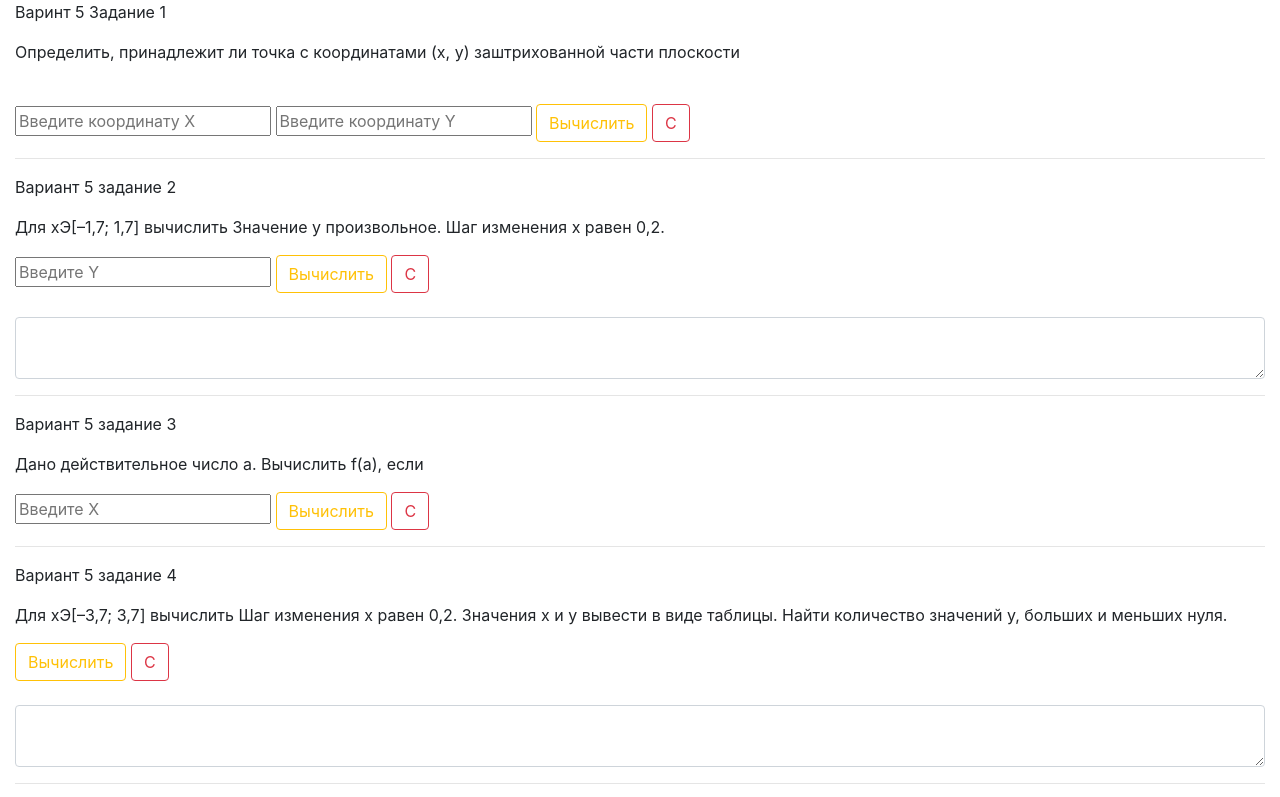
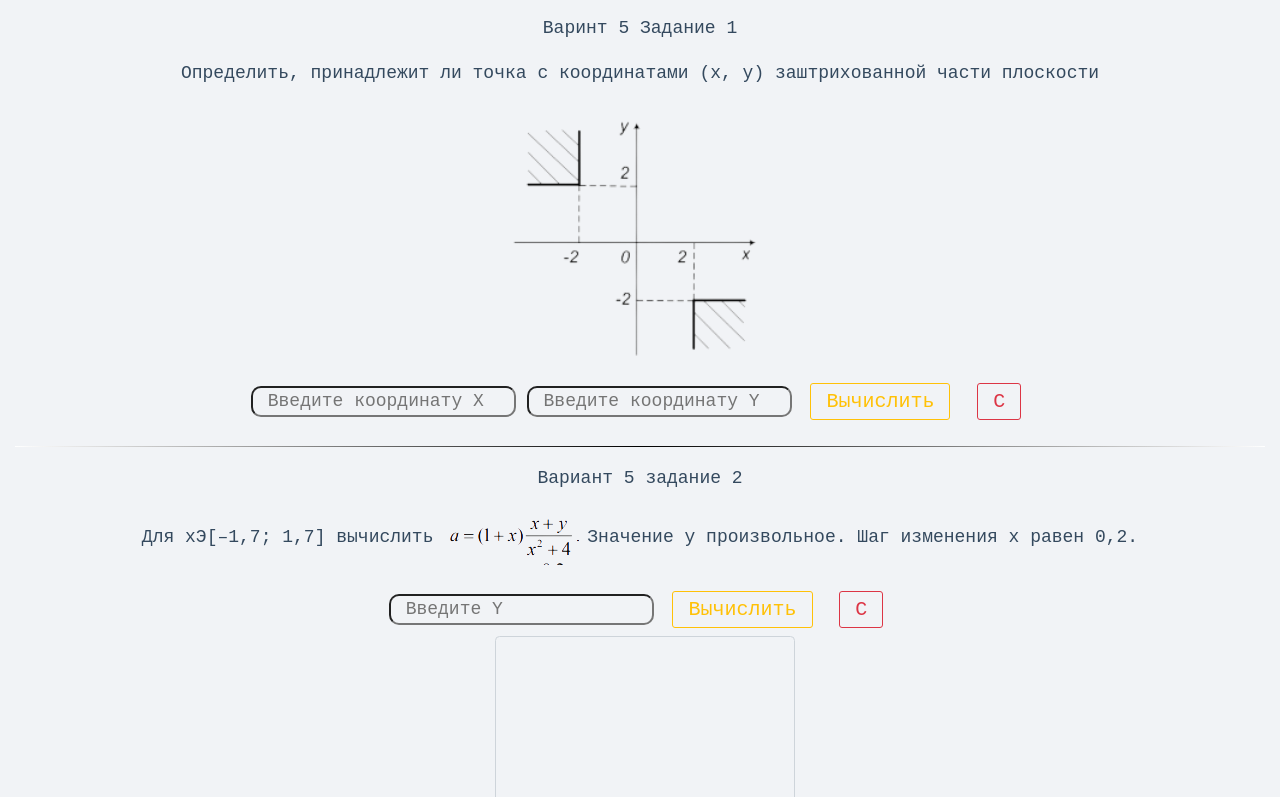
Before and after one commit to titan876/danya_lab, a plain HTML site: page js/index.html in a window 1280 px wide. Shown: the top 797 px of the page. Drawn offline with nearby package versions, Linux system fonts and the light colour scheme; the site is published under a folder, as on GitHub Pages, so addresses that start at the root find nothing.

Commit message:
Update index.html

```diff
--- a/js/index.html
+++ b/js/index.html
@@ -5,7 +5,7 @@
     <meta charset="utf-8">
     <meta name="viewport" content="width=device-width, initial-scale=1, shrink-to-fit=no">
     <link rel="stylesheet" href="https://stackpath.bootstrapcdn.com/bootstrap/4.3.1/css/bootstrap.min.css" integrity="sha384-ggOyR0iXCbMQv3Xipma34MD+dH/1fQ784/j6cY/iJTQUOhcWr7x9JvoRxT2MZw1T" crossorigin="anonymous">
-    <link rel="stylesheet" href="/main.css">
+    <link rel="stylesheet" href="main.css">
   </head>
   <body>
     <div class="container-fluid">
@@ -14,7 +14,7 @@
             <div class="zadanie">
                 <p>Варинт 5 Задание 1</p>
                 <p>Определить, принадлежит ли точка с координатами (х, у) заштрихованной части плоскости</p>
-                <img src="/img/1.PNG" alt="" class="img1" srcset=""><br>
+                <img src="img/1.PNG" alt="" class="img1" srcset=""><br>
                     <input type="text" id="kor_x" placeholder="Введите координату X">
                     <input type="text" id="kor_y" placeholder="Введите координату Y">
                     <input type="button" value="Вычислить" onclick="buttonClick()" class="btn btn-outline-warning">
@@ -23,7 +23,7 @@
             </div>
             <div class="zadanie">
                 <p>Вариант 5 задание 2</p>
-                <p>Для xЭ[–1,7; 1,7] вычислить <img src="/img/2.PNG" alt="" srcset="">Значение y произвольное. Шаг изменения x равен 0,2.</p>
+                <p>Для xЭ[–1,7; 1,7] вычислить <img src="img/2.PNG" alt="" srcset="">Значение y произвольное. Шаг изменения x равен 0,2.</p>
                 <input type="text" id="z2_y" placeholder="Введите Y">
                 <input type="button" value="Вычислить" onclick="zadanie2()" class="btn btn-outline-warning">
                 <input type="button" value="C" onclick="clr2()" class="btn btn-outline-danger">
@@ -35,7 +35,7 @@
             </div>
             <div class="zadanie">
                 <p>Вариант 5 задание 3</p>
-                <p>Дано действительное число a. Вычислить f(a), если <img src="/img/3.PNG" alt="" srcset=""></p>
+                <p>Дано действительное число a. Вычислить f(a), если <img src="img/3.PNG" alt="" srcset=""></p>
                 <input type="text" id="z3_x" placeholder="Введите X">
                 <input type="button" value="Вычислить" onclick="zadanie3()" class="btn btn-outline-warning">
                 <input type="button" value="C" onclick="clr3()" class="btn btn-outline-danger">
@@ -43,7 +43,7 @@
             </div>
             <div class="zadanie">
                 <p>Вариант 5 задание 4</p>
-                <p>Для xЭ[–3,7; 3,7] вычислить <img src="/img/4.PNG" alt="" srcset="">Шаг изменения x
+                <p>Для xЭ[–3,7; 3,7] вычислить <img src="img/4.PNG" alt="" srcset="">Шаг изменения x
                     равен 0,2. Значения x и y вывести в виде таблицы. Найти количество значений y,
                     больших и меньших нуля.</p>
                     <input type="button" value="Вычислить" onclick="zadanie4()" class="btn btn-outline-warning">
@@ -67,6 +67,6 @@
     <script src="https://code.jquery.com/jquery-3.3.1.slim.min.js" integrity="sha384-q8i/X+965DzO0rT7abK41JStQIAqVgRVzpbzo5smXKp4YfRvH+8abtTE1Pi6jizo" crossorigin="anonymous"></script>
     <script src="https://cdnjs.cloudflare.com/ajax/libs/popper.js/1.14.7/umd/popper.min.js" integrity="sha384-UO2eT0CpHqdSJQ6hJty5KVphtPhzWj9WO1clHTMGa3JDZwrnQq4sF86dIHNDz0W1" crossorigin="anonymous"></script>
     <script src="https://stackpath.bootstrapcdn.com/bootstrap/4.3.1/js/bootstrap.min.js" integrity="sha384-JjSmVgyd0p3pXB1rRibZUAYoIIy6OrQ6VrjIEaFf/nJGzIxFDsf4x0xIM+B07jRM" crossorigin="anonymous"></script>
-    <script src="/script.js"></script>
+    <script src="script.js"></script>
 </body>
 </html>
```
